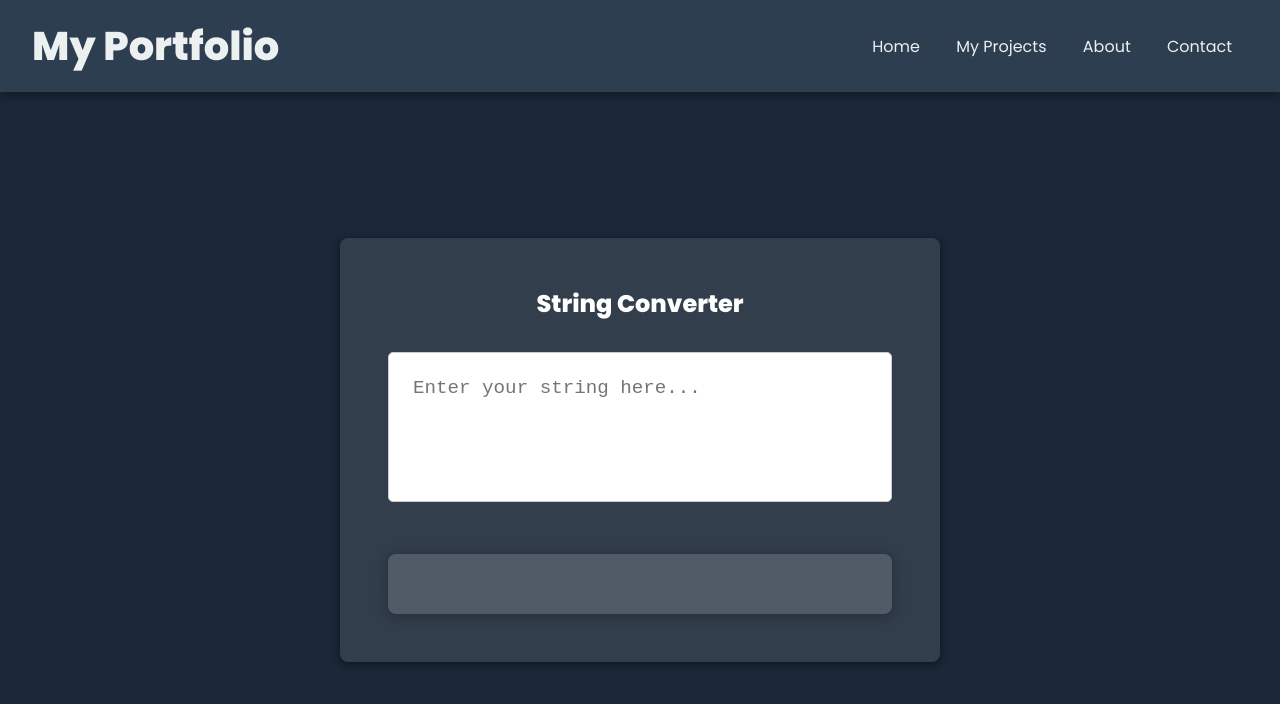
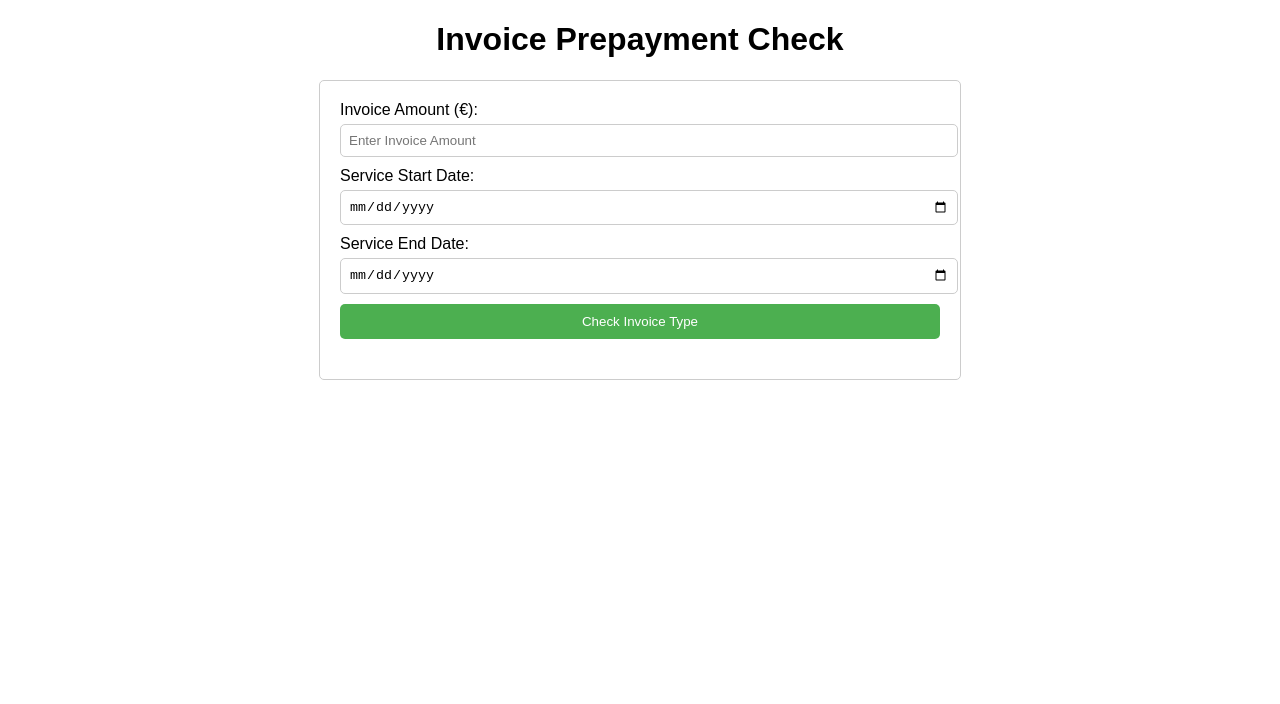
Before and after one commit to vpatode1/AGI-and-Infosys-notes, a plain HTML site: page string-counter.html in a window 1280 px wide. Drawn offline with Linux system fonts and the light colour scheme.

Commit message:
Update string-counter.html

```diff
--- a/string-counter.html
+++ b/string-counter.html
@@ -3,164 +3,109 @@
 <head>
     <meta charset="UTF-8">
     <meta name="viewport" content="width=device-width, initial-scale=1.0">
-    <title>String Converter</title>
-    <link href="https://fonts.googleapis.com/css2?family=Poppins:wght@400;600;800&display=swap" rel="stylesheet">
+    <title>Invoice Prepayment Calculation</title>
     <style>
-        * {
-            margin: 0;
-            padding: 0;
-            box-sizing: border-box;
+        body {
+            font-family: Arial, sans-serif;
+            margin: 20px;
         }
-
-        body {
-            font-family: 'Poppins', sans-serif;
-            display: flex;
-            flex-direction: column;
-            justify-content: center;
-            align-items: center;
-            height: 100vh;
-            background-color: #1b2838;
+        h1 {
+            text-align: center;
+        }
+        .form-container {
+            max-width: 600px;
+            margin: 0 auto;
+            padding: 20px;
+            border: 1px solid #ccc;
+            border-radius: 5px;
+        }
+        .form-container label {
+            display: block;
+            margin-bottom: 5px;
+        }
+        .form-container input, .form-container select {
+            width: 100%;
+            padding: 8px;
+            margin-bottom: 10px;
+            border: 1px solid #ccc;
+            border-radius: 5px;
+        }
+        .form-container button {
+            width: 100%;
+            padding: 10px;
+            background-color: #4CAF50;
             color: white;
+            border: none;
+            border-radius: 5px;
+            cursor: pointer;
         }
-
-        header {
-            width: 100%;
-            padding: 1rem 2rem;
-            background-color: #2c3e50;
-            box-shadow: 0 4px 8px rgba(0, 0, 0, 0.3);
-            display: flex;
-            justify-content: space-between;
-            align-items: center;
-            position: fixed;
-            top: 0;
-            left: 0;
-            z-index: 10;
+        .form-container button:hover {
+            background-color: #45a049;
         }
-
-        header h1 {
-            font-size: 2.5rem;
-            color: #ecf0f1;
+        .result {
+            margin-top: 20px;
+            text-align: center;
         }
-
-        header nav a {
-            text-decoration: none;
-            color: #ecf0f1;
-            font-size: 1rem;
-            padding: 0.5rem 1rem;
-            border-radius: 5px;
-            transition: background-color 0.3s ease;
-        }
-
-        header nav a:hover {
-            background-color: #34495e;
-            color: #ecf0f1;
-        }
-
-        .container {
-            background-color: rgba(255, 255, 255, 0.1);
-            padding: 3rem;
-            border-radius: 8px;
-            width: 600px;
-            box-shadow: 0 2px 10px rgba(0, 0, 0, 0.5);
-            text-align: center;
-            margin-top: 100px; /* To ensure it's below the fixed header */
-        }
-
-        h2 {
-            margin-bottom: 1rem;
-        }
-
-        textarea {
-            padding: 1.5rem;
-            margin: 15px 0;
-            border-radius: 5px;
-            border: 1px solid #ccc;
-            font-size: 1.2rem;
-            width: 100%;
-            height: 150px; /* Increased size */
-            resize: none;
-        }
-
-        .results {
-            margin-top: 30px;
-            padding: 30px; /* Increased padding for more space */
-            background-color: rgba(255, 255, 255, 0.15);
-            border-radius: 8px;
-            text-align: left;
-            color: #ecf0f1;
-            font-size: 1.5rem; /* Larger font size for better visibility */
-            box-shadow: 0 2px 15px rgba(0, 0, 0, 0.3); /* Slightly bigger shadow */
-            width: 100%;
-            max-width: 600px;
-            margin-left: auto;
-            margin-right: auto;
-        }
-
-        .results div {
-            margin-bottom: 20px; /* Increased spacing between results */
-        }
-
-        .results label {
-            font-weight: bold;
-        }
-
     </style>
 </head>
 <body>
 
-    <header>
-        <h1>My Portfolio</h1>
-        <nav>
-            <a href="index.html">Home</a>
-            <a href="my-projects.html">My Projects</a>
-            <a href="about.html">About</a>
-            <a href="#">Contact</a>
-        </nav>
-    </header>
+    <h1>Invoice Prepayment Check</h1>
 
-    <div class="container">
-        <h2>String Converter</h2>
-        <textarea id="inputString" placeholder="Enter your string here..."></textarea>
+    <div class="form-container">
+        <label for="invoiceAmount">Invoice Amount (€):</label>
+        <input type="number" id="invoiceAmount" placeholder="Enter Invoice Amount" required>
 
-        <!-- Results will be shown here in a separate box -->
-        <div class="results" id="results">
-            <!-- Results content will be dynamically added here -->
-        </div>
+        <label for="serviceStartDate">Service Start Date:</label>
+        <input type="date" id="serviceStartDate" required>
+
+        <label for="serviceEndDate">Service End Date:</label>
+        <input type="date" id="serviceEndDate" required>
+
+        <button onclick="checkInvoiceType()">Check Invoice Type</button>
+
+        <div class="result" id="result"></div>
     </div>
 
     <script>
-        document.getElementById('inputString').addEventListener('input', convertString);
+        function checkInvoiceType() {
+            const invoiceAmount = parseFloat(document.getElementById('invoiceAmount').value);
+            const serviceStartDate = new Date(document.getElementById('serviceStartDate').value);
+            const serviceEndDate = new Date(document.getElementById('serviceEndDate').value);
 
-        function convertString() {
-            const inputString = document.getElementById('inputString').value;
-            const resultsDiv = document.getElementById('results');
+            const currentDate = new Date();
 
-            // Validate input
-            if (!inputString) {
-                resultsDiv.innerHTML = ''; // Clear results if input is empty
-                return;
+            // Check if invoice amount is greater than 10,000 euros and service period is in the future
+            if (invoiceAmount > 10000 && serviceStartDate > currentDate) {
+                const serviceDuration = Math.ceil((serviceEndDate - serviceStartDate) / (1000 * 60 * 60 * 24 * 30)); // Approximate months
+                const monthlyAmount = invoiceAmount / serviceDuration;
+
+                const monthsElapsed = calculateMonthsElapsed(serviceStartDate, currentDate);
+
+                // Calculate remaining amount
+                const remainingAmount = invoiceAmount - (monthlyAmount * monthsElapsed);
+
+                let resultText = '';
+
+                if (remainingAmount > 10000) {
+                    resultText = `Invoice type: Prepayment. Remaining amount: €${remainingAmount.toFixed(2)}`;
+                } else {
+                    resultText = `Invoice type: Normal Invoice. Remaining amount: €${remainingAmount.toFixed(2)}`;
+                }
+
+                document.getElementById('result').innerHTML = resultText;
+            } else {
+                document.getElementById('result').innerHTML = 'Invoice does not qualify for prepayment.';
             }
+        }
 
-            const numCharacters = inputString.length; // Total number of characters
-            const numSpaces = (inputString.match(/\s/g) || []).length; // Number of spaces
-            const numWords = inputString.trim().split(/\s+/).length; // Number of words
-            const numSpecialChars = inputString.replace(/[A-Za-z0-9\s]/g, '').length; // Special characters
+        function calculateMonthsElapsed(startDate, currentDate) {
+            const startMonth = startDate.getMonth();
+            const startYear = startDate.getFullYear();
+            const currentMonth = currentDate.getMonth();
+            const currentYear = currentDate.getFullYear();
 
-            // Display results
-            resultsDiv.innerHTML = `
-                <div>
-                    <label>Number of Characters:</label> ${numCharacters}
-                </div>
-                <div>
-                    <label>Number of Spaces:</label> ${numSpaces}
-                </div>
-                <div>
-                    <label>Number of Words:</label> ${numWords}
-                </div>
-                <div>
-                    <label>Number of Special Characters:</label> ${numSpecialChars}
-                </div>
-            `;
+            return (currentYear - startYear) * 12 + (currentMonth - startMonth) + 1;
         }
     </script>
 
```
